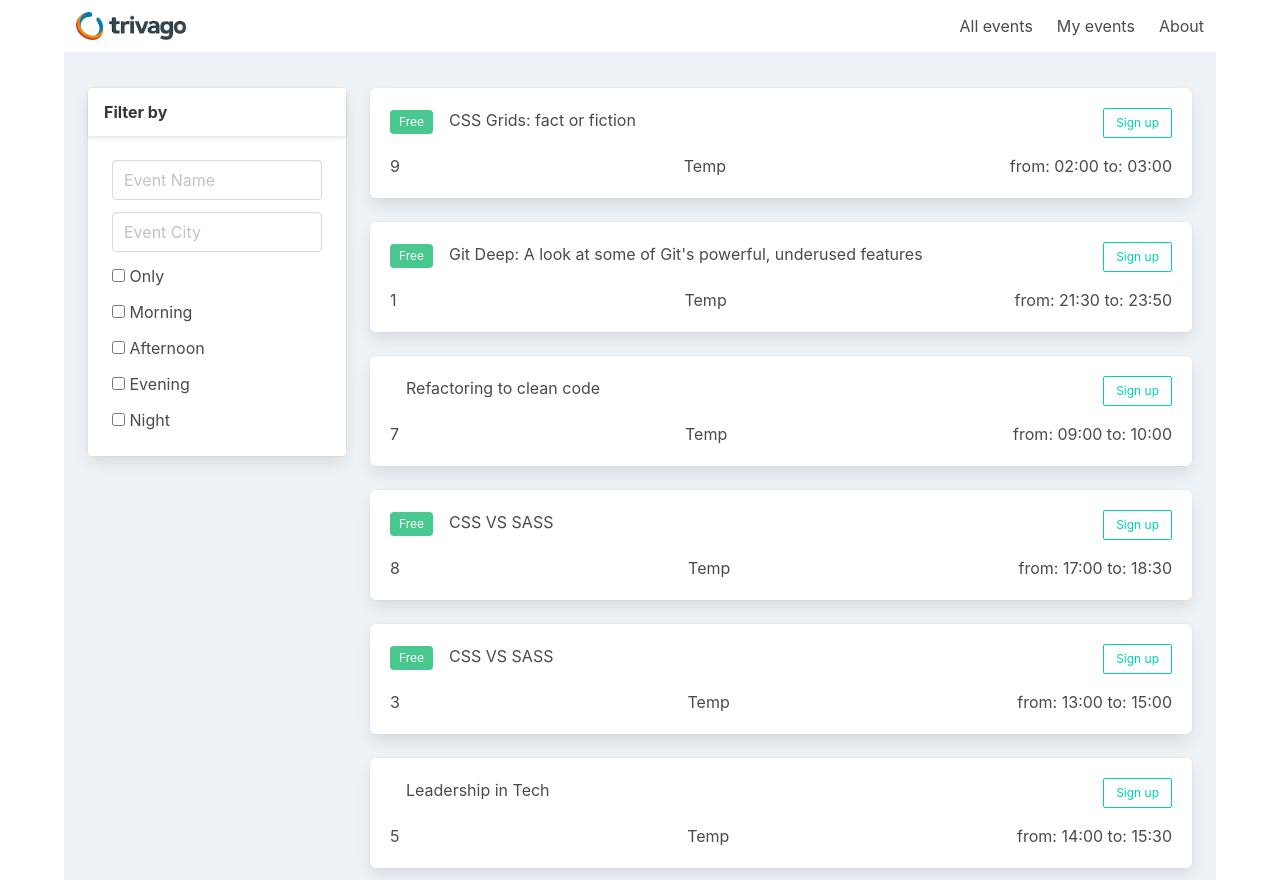
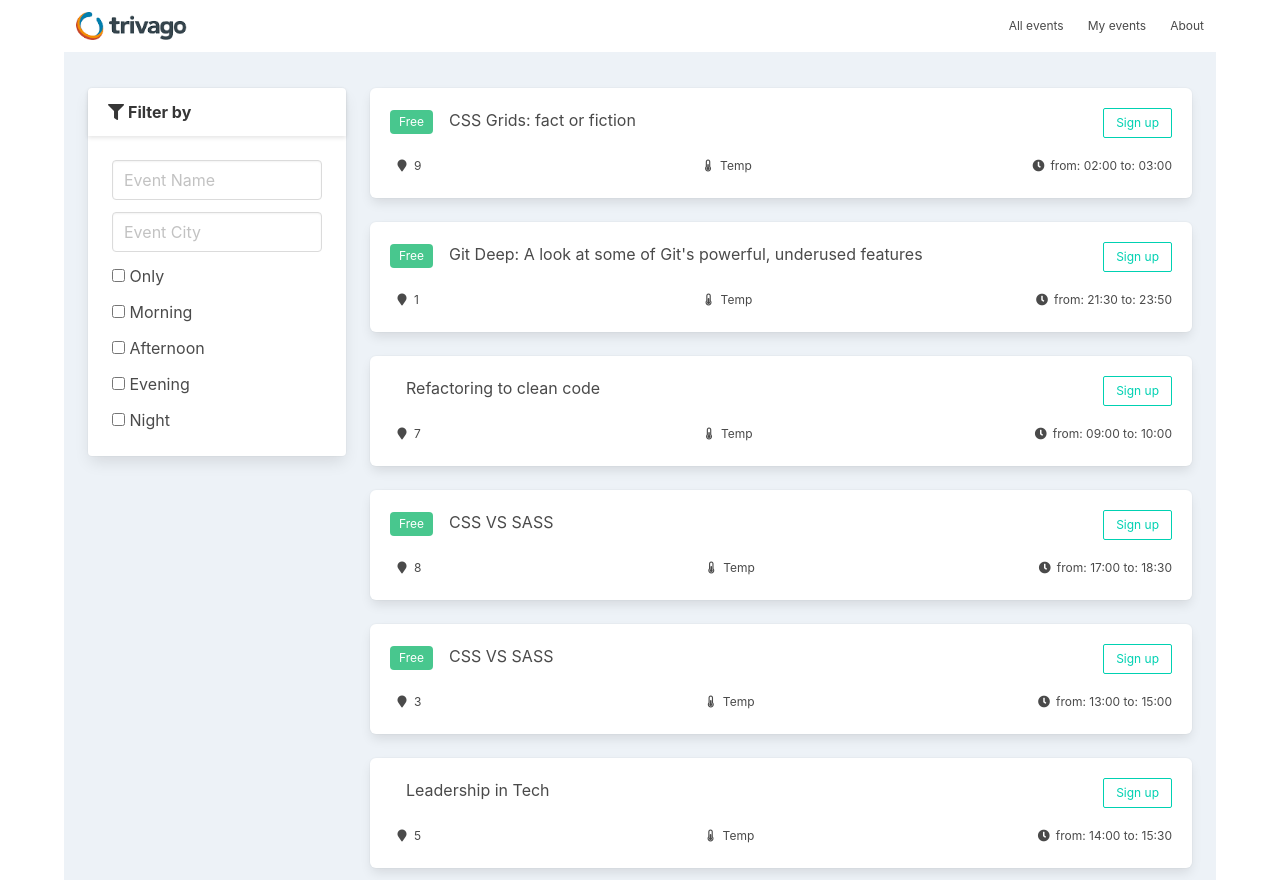
Before and after one commit to Mazzzy/tech-events-app, a React (Create React App) app in the folder techevents-app/: page / in a window 1280 px wide. Built offline with nearby package versions, Linux system fonts and the light colour scheme.

Commit message:
Updated event item style, added interface and prettify the files

```diff
--- a/techevents-app/src/App.tsx
+++ b/techevents-app/src/App.tsx
@@ -4,7 +4,7 @@ import Workspace from "./components/templates/Workspace";
 
 function App() {
     return (
-        <div className="container">
+        <div className="container is-size-7">
             <Workspace />
         </div>
     );
--- a/techevents-app/src/components/atoms/Badge.tsx
+++ b/techevents-app/src/components/atoms/Badge.tsx
@@ -5,9 +5,7 @@ interface BadgeProps {
 }
 
 const Badge: FC<BadgeProps> = ({ title }) => {
-    return (
-        <span className="tag is-success">{title || ""}</span>
-    );
+    return <span className="tag is-success">{title || ""}</span>;
 };
 
 export default Badge;
--- a/techevents-app/src/components/atoms/Button.tsx
+++ b/techevents-app/src/components/atoms/Button.tsx
@@ -5,9 +5,7 @@ interface ButtonProps {
 }
 
 const Button: FC<ButtonProps> = ({ title }) => {
-    return (
-        <a className="button is-small is-primary is-outlined">{ title || ""}</a>
-    );
+    return <a className="button is-small is-primary is-outlined">{title || ""}</a>;
 };
 
 export default Button;
--- a/techevents-app/src/components/atoms/Logo.tsx
+++ b/techevents-app/src/components/atoms/Logo.tsx
@@ -6,9 +6,7 @@ interface LogoProps {
 }
 
 const Logo: FC<LogoProps> = ({ url }) => {
-    return (
-        <img src={url || defaultLogo} />
-    );
+    return <img src={url || defaultLogo} />;
 };
 
 export default Logo;
--- a/techevents-app/src/components/molecules/EventItem/EventItem.tsx
+++ b/techevents-app/src/components/molecules/EventItem/EventItem.tsx
@@ -7,7 +7,7 @@ import Button from "../../atoms/Button";
 import "./EventItem.css";
 
 interface EventItemProps {
-    item: TechEvent
+    item: TechEvent;
 }
 
 const EventItem: FC<EventItemProps> = ({ item }) => {
@@ -16,21 +16,30 @@ const EventItem: FC<EventItemProps> = ({ item }) => {
         <div className="box">
             <div className="box-item">
                 <p>
-                    { item.isFree ? <Badge title="Free"/> : "" }
-                    <span className="px-4">{ item?.name } </span>
+                    {item.isFree ? <Badge title="Free" /> : ""}
+                    <span className="px-4 is-size-6">{item?.name} </span>
                 </p>
                 <Button title="Sign up" />
             </div>
             <div className="box-item mt-4">
                 <p>
-                    <span>{ item?.city }</span>
+                    <span className="icon">
+                        <i className="fas fa-map-marker"></i>
+                    </span>
+                    <span>{item?.city}</span>
                 </p>
                 <p>
+                    <span className="icon">
+                        <i className="fas fa-thermometer-half"></i>
+                    </span>
                     Temp
                 </p>
                 <p>
-                  <span>from: { startDate ? hoursFormat(new Date(startDate)) : '' } </span>
-                  <span>to: { endDate ? hoursFormat(new Date(endDate)) : '' }</span>
+                    <span className="icon">
+                        <i className="fa fa-clock" aria-hidden="true"></i>
+                    </span>
+                    <span>from: {startDate ? hoursFormat(new Date(startDate)) : ""} </span>
+                    <span>to: {endDate ? hoursFormat(new Date(endDate)) : ""}</span>
                 </p>
             </div>
         </div>
--- a/techevents-app/src/components/molecules/EventList.tsx
+++ b/techevents-app/src/components/molecules/EventList.tsx
@@ -3,22 +3,19 @@ import { TechEvent } from "../../store/types";
 import EventItem from "./EventItem/EventItem";
 
 interface EventListProps {
-  techEvents: TechEvent[];
+    techEvents: TechEvent[];
 }
 
 const EventList: FC<EventListProps> = ({ techEvents }) => {
-    const eventsCollection = (
-        techEvents.map((aTechEvent: TechEvent) => (
-            <EventItem key={aTechEvent?.id} item={aTechEvent} />
+    const eventsCollection = techEvents.map((aTechEvent: TechEvent) => (
+        <EventItem key={aTechEvent?.id} item={aTechEvent} />
+    ));
 
-        ))
+    return (
+        <section>
+            {techEvents.length === 0 ? <p className="py-4 has-text-centered">No Events</p> : eventsCollection}
+        </section>
     );
-
-  return(
-    <section>
-      {techEvents.length === 0 ? <p className="py-4 has-text-centered">No Events</p> : eventsCollection}
-    </section>
-  );
-}
+};
 
 export default EventList;
--- a/techevents-app/src/components/molecules/Filters.tsx
+++ b/techevents-app/src/components/molecules/Filters.tsx
@@ -1,28 +1,33 @@
 import React, { FC, useState, FormEvent } from "react";
 
 const Filters: FC = () => {
-  const [eventName, setEventName] = useState('');
-  const [cityName, setCityName] = useState('');
+    const [eventName, setEventName] = useState("");
+    const [cityName, setCityName] = useState("");
     const [onlyState, setOnlyState] = useState(false);
 
     const inputChangeHandler = (e: FormEvent<HTMLInputElement>) => {
         setEventName(e.currentTarget.value);
-  }
+    };
 
     const submitHandler = (e: FormEvent<HTMLFormElement>) => {
         e.preventDefault();
-    setEventName('');
-    setCityName('');
-  }
+        setEventName("");
+        setCityName("");
+    };
 
     const stateChangeHandler = (e: FormEvent<HTMLInputElement>) => {
         setOnlyState(e.currentTarget.checked);
-  }
+    };
 
-  return(
+    return (
         <div className="card mb-5">
             <div className="card-header">
-        <p className="card-header-title">Filter by</p>
+                <p className="card-header-title">
+                    <span className="icon">
+                        <i className="fas fa-filter"></i>
+                    </span>
+                    Filter by
+                </p>
             </div>
             <div className="card-content">
                 <form onSubmit={submitHandler}>
@@ -52,38 +57,33 @@ const Filters: FC = () => {
                     </div>
                     <div className="field">
                         <label className="checkbox">
-              <input type="checkbox" checked={onlyState} onChange={stateChangeHandler} />
-              {' '} Only
+                            <input type="checkbox" checked={onlyState} onChange={stateChangeHandler} /> Only
                         </label>
                     </div>
                     <div className="field">
                         <label className="checkbox">
-              <input type="checkbox" checked={onlyState} onChange={stateChangeHandler} />
-              {' '} Morning
+                            <input type="checkbox" checked={onlyState} onChange={stateChangeHandler} /> Morning
                         </label>
                     </div>
                     <div className="field">
                         <label className="checkbox">
-              <input type="checkbox" checked={onlyState} onChange={stateChangeHandler} />
-              {' '} Afternoon
+                            <input type="checkbox" checked={onlyState} onChange={stateChangeHandler} /> Afternoon
                         </label>
                     </div>
                     <div className="field">
                         <label className="checkbox">
-              <input type="checkbox" checked={onlyState} onChange={stateChangeHandler} />
-              {' '} Evening
+                            <input type="checkbox" checked={onlyState} onChange={stateChangeHandler} /> Evening
                         </label>
                     </div>
                     <div className="field">
                         <label className="checkbox">
-              <input type="checkbox" checked={onlyState} onChange={stateChangeHandler} />
-              {' '} Night
+                            <input type="checkbox" checked={onlyState} onChange={stateChangeHandler} /> Night
                         </label>
                     </div>
                 </form>
             </div>
         </div>
     );
-}
+};
 
 export default Filters;
--- a/techevents-app/src/components/organisms/MainContent.tsx
+++ b/techevents-app/src/components/organisms/MainContent.tsx
@@ -3,60 +3,60 @@ import EventList from "../molecules/EventList";
 
 const dummyEvents = [
     {
-    "id":0,
-    "isFree":true,
-    "name":"CSS Grids: fact or fiction",
-    "city":9,
-    "startDate":"2019-07-14T02:00:00+00:00",
-    "endDate":"2019-07-14T03:00:00+00:00"
+        id: 0,
+        isFree: true,
+        name: "CSS Grids: fact or fiction",
+        city: 9,
+        startDate: "2019-07-14T02:00:00+00:00",
+        endDate: "2019-07-14T03:00:00+00:00",
     },
     {
-    "id":1,
-    "isFree":true,
-    "name":"Git Deep: A look at some of Git's powerful, underused features",
-    "city":1,
-    "startDate":"2019-06-09T21:30:00+00:00",
-    "endDate":"2019-06-09T23:50:00+00:00"
+        id: 1,
+        isFree: true,
+        name: "Git Deep: A look at some of Git's powerful, underused features",
+        city: 1,
+        startDate: "2019-06-09T21:30:00+00:00",
+        endDate: "2019-06-09T23:50:00+00:00",
     },
     {
-    "id":2,
-    "isFree":false,
-    "name":"Refactoring to clean code",
-    "city":7,
-    "startDate":"2019-08-17T09:00:00+00:00",
-    "endDate":"2019-08-17T10:00:00+00:00"
+        id: 2,
+        isFree: false,
+        name: "Refactoring to clean code",
+        city: 7,
+        startDate: "2019-08-17T09:00:00+00:00",
+        endDate: "2019-08-17T10:00:00+00:00",
     },
     {
-    "id":3,
-    "isFree":true,
-    "name":"CSS VS SASS",
-    "city":8,
-    "startDate":"2019-07-03T17:00:00+00:00",
-    "endDate":"2019-07-03T18:30:00+00:00"
+        id: 3,
+        isFree: true,
+        name: "CSS VS SASS",
+        city: 8,
+        startDate: "2019-07-03T17:00:00+00:00",
+        endDate: "2019-07-03T18:30:00+00:00",
     },
     {
-    "id":4,
-    "isFree":true,
-    "name":"CSS VS SASS",
-    "city":3,
-    "startDate":"2019-07-07T13:00:00+00:00",
-    "endDate":"2019-07-07T15:00:00+00:00"
+        id: 4,
+        isFree: true,
+        name: "CSS VS SASS",
+        city: 3,
+        startDate: "2019-07-07T13:00:00+00:00",
+        endDate: "2019-07-07T15:00:00+00:00",
     },
     {
-    "id":5,
-    "isFree":false,
-    "name":"Leadership in Tech",
-    "city":5,
-    "startDate":"2019-08-26T14:00:00+00:00",
-    "endDate":"2019-08-26T15:30:00+00:00"
- }
+        id: 5,
+        isFree: false,
+        name: "Leadership in Tech",
+        city: 5,
+        startDate: "2019-08-26T14:00:00+00:00",
+        endDate: "2019-08-26T15:30:00+00:00",
+    },
 ];
 const MainContent: FC = () => {
-  return(
+    return (
         <div className="column is-9">
             <EventList techEvents={dummyEvents} />
         </div>
     );
-}
+};
 
 export default MainContent;
--- a/techevents-app/src/components/organisms/Sidebar.tsx
+++ b/techevents-app/src/components/organisms/Sidebar.tsx
@@ -2,11 +2,11 @@ import React, { FC } from "react";
 import Filters from "../molecules/Filters";
 
 const Sidebar: FC = () => {
-  return(
-    <div className="column is-3">
-      <Filters />
-    </div>
-  );
-}
+    return (
+        <div className="column is-3 is-size-6">
+            <Filters />
+        </div>
+    );
+};
 
 export default Sidebar;
--- a/techevents-app/src/utils/utils.ts
+++ b/techevents-app/src/utils/utils.ts
@@ -5,5 +5,5 @@ export const hoursFormat = (date: Date): string => {
     hours = hours < 10 ? "0" + hours : hours;
     minutes = minutes < 10 ? "0" + minutes : minutes;
 
-    return hours + ':' + minutes;
-}
+    return hours + ":" + minutes;
+};
```
Also changed, not shown: techevents-app/src/store/types.ts (+16 -6 lines). Lines whose indentation alone changed are shown as unchanged.
